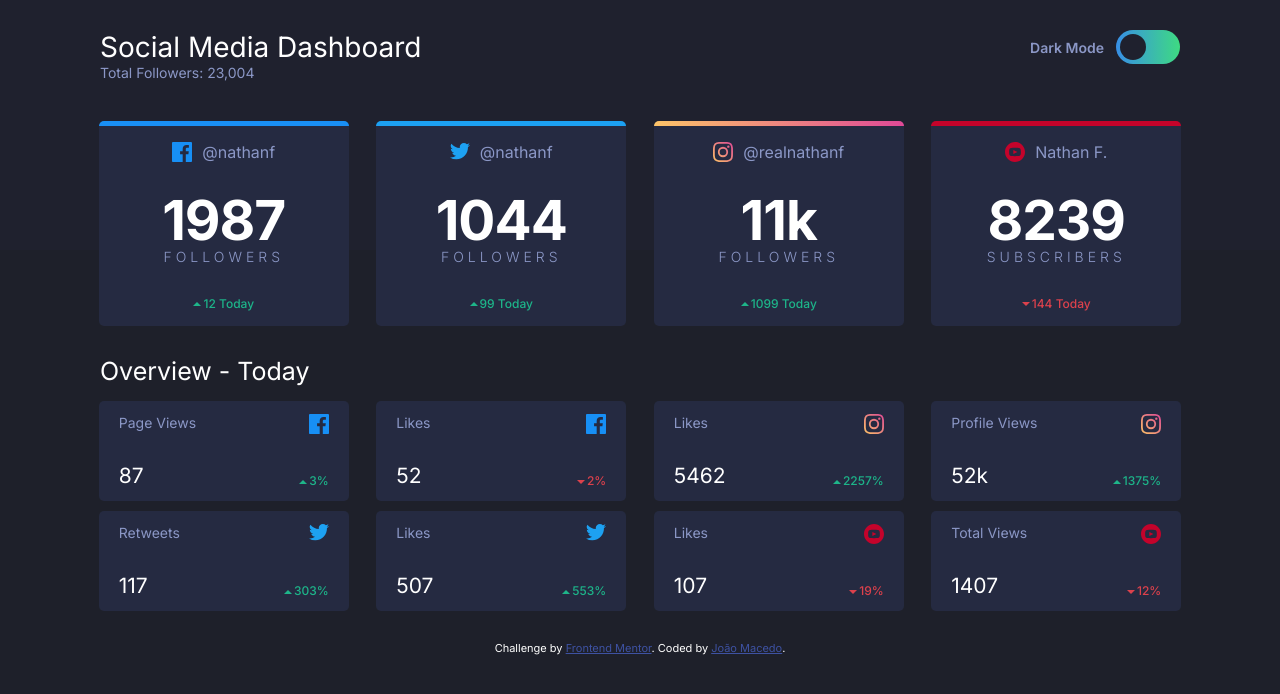
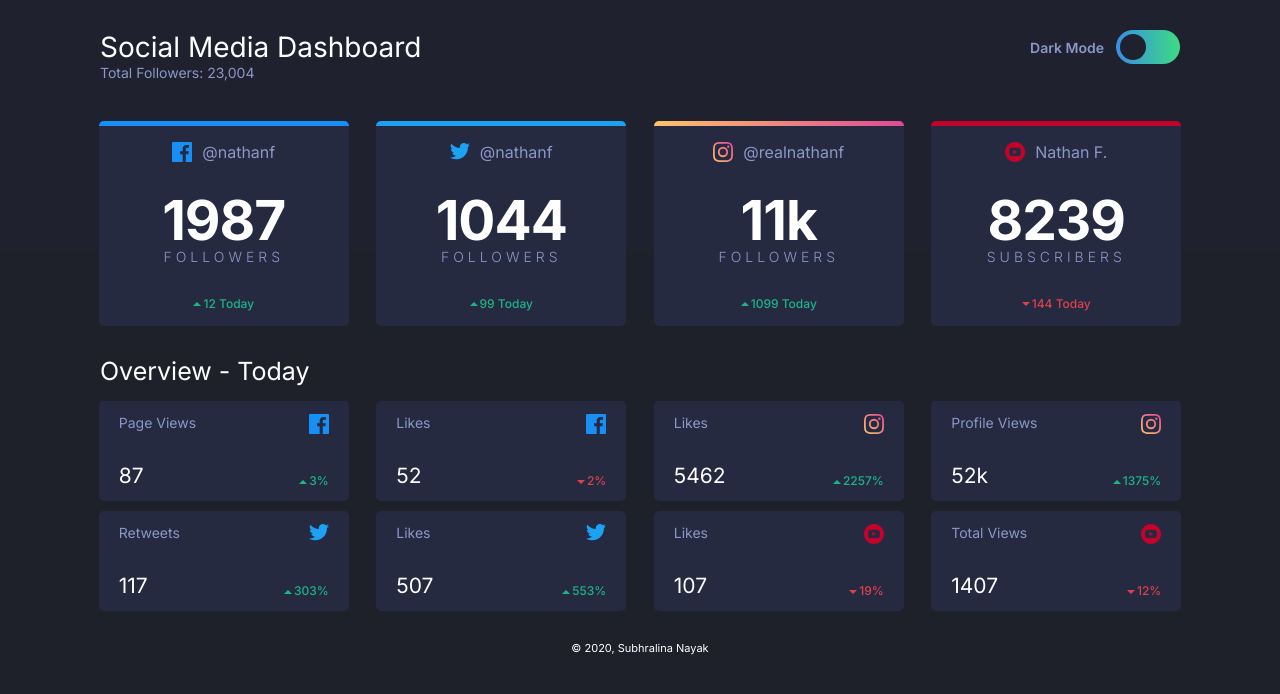
Before and after one commit to Subhralina/social-media-dashboard, a plain HTML site: page index.html in a window 1280 px wide. Drawn offline with Linux system fonts and the light colour scheme.

Commit message:
Update index.html

```diff
--- a/index.html
+++ b/index.html
@@ -220,8 +220,7 @@
   </div>
 
   <div class="attribution">
-    Challenge by <a href="https://www.frontendmentor.io?ref=challenge" target="_blank">Frontend Mentor</a>.
-    Coded by <a href="#">João Macedo</a>.
+    &copy; 2020, Subhralina Nayak
   </div>
 
   <script>
```
